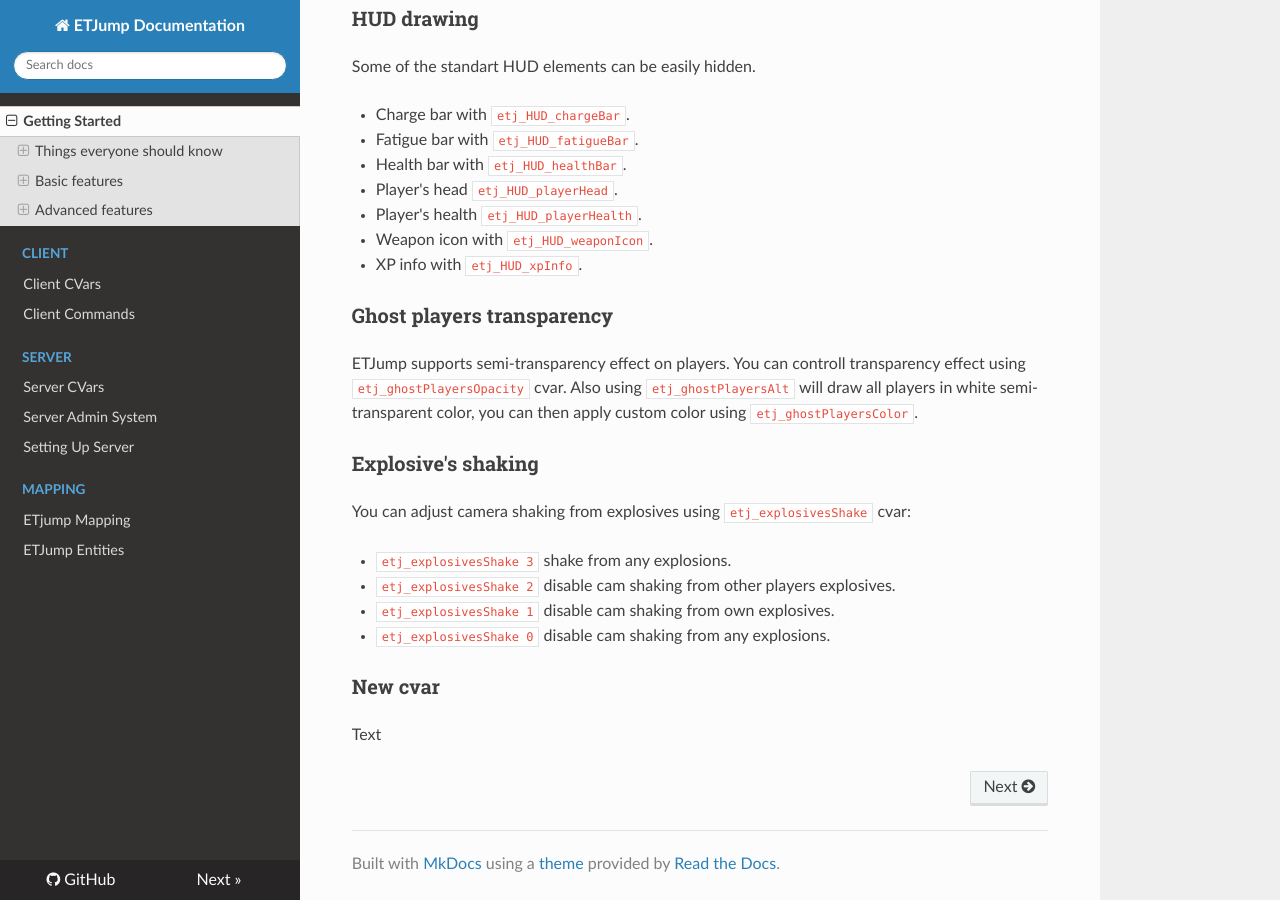
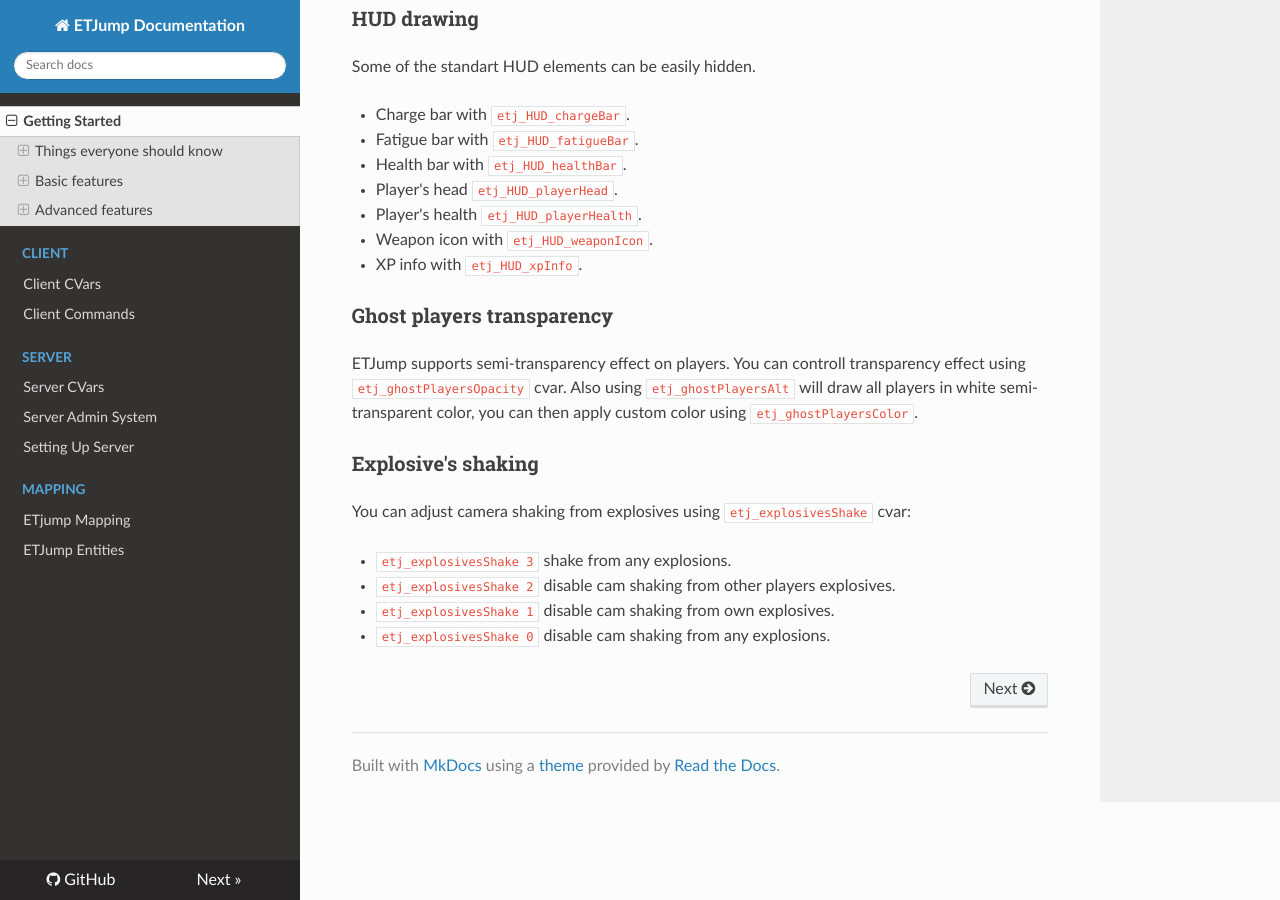
Before and after one commit to etjump/documentation, an MkDocs documentation site: the page built from docs/index.md, in a window 1280 px wide and 900 px high, scrolled down 7782 px. Built offline with MkDocs 1.6.1, drawn with Linux system fonts in a browser that asks for light colours; nearby versions of some CDN libraries; old or Windows-style settings are respelled for this version of MkDocs.

Commit message:
Update index.md

```diff
--- a/docs/index.md
+++ b/docs/index.md
@@ -209,6 +209,3 @@
 * `etj_explosivesShake 2` disable cam shaking from other players explosives.
 * `etj_explosivesShake 1` disable cam shaking from own explosives.
 * `etj_explosivesShake 0` disable cam shaking from any explosions.
-
-### New cvar
-Text
```
